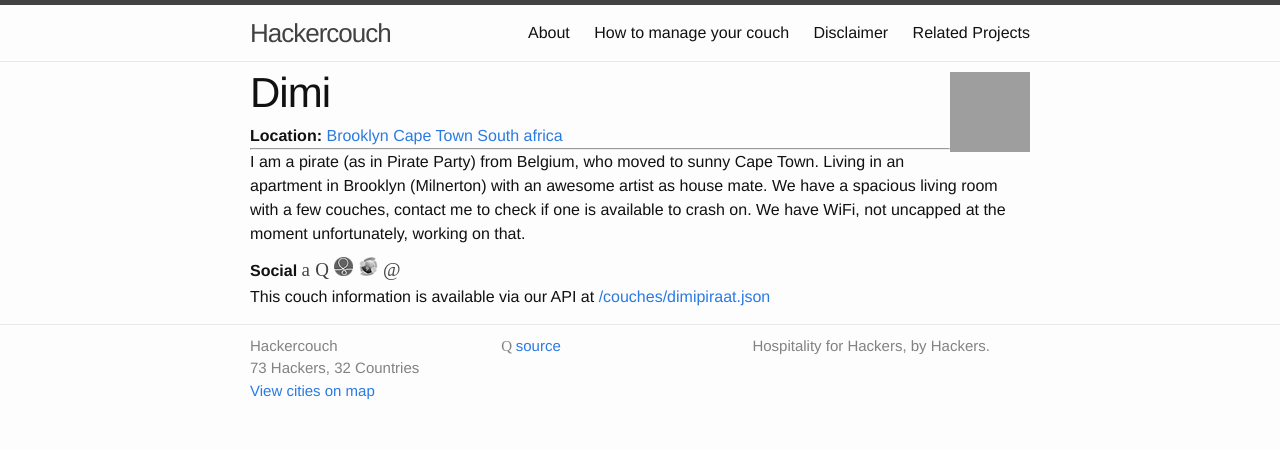
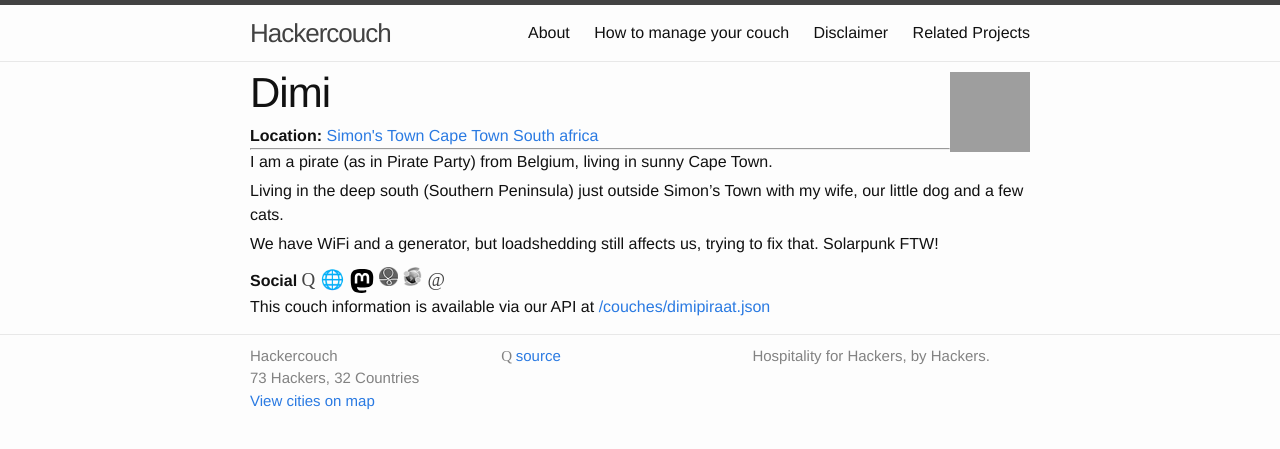
Before and after one commit to hackercouch/hackercouch, a Jekyll site: the page built from _couches/dimipiraat.md, in a window 1280 px wide, cut to the strip 0-449 px from the top of the page. Built offline with Jekyll 4.4.1, drawn with Linux system fonts in a browser that asks for light colours; some web fonts are replaced; grey boxes are pictures that could not be loaded.

Commit message:
Update dimipiraat.md
I've moved, I'm not active on Twitter any more and am now on Mastodon.
Updating my profile to reflects this.

```diff
--- a/_couches/dimipiraat.md
+++ b/_couches/dimipiraat.md
@@ -2,14 +2,17 @@
 name: Dimi
 city: Cape Town
 country: ZA
-region: Brooklyn
+region: Simon's Town
 email: dimi@zonk.be
+website: https://zonk.be
 github: dimipiraat
-twitter: dimipiraat
+mastodon: https://sunbeam.city/@dimi
 couchsurfing: dimipiraat
 bewelcome: dimid
 ---
 
-I am a pirate (as in Pirate Party) from Belgium, who moved to sunny Cape Town.
-Living in an apartment in Brooklyn (Milnerton) with an awesome artist as house mate. We have a spacious living room with a few couches, contact me to check if one is available to crash on.
-We have WiFi, not uncapped at the moment unfortunately, working on that.
+I am a pirate (as in Pirate Party) from Belgium, living in sunny Cape Town.
+
+Living in the deep south (Southern Peninsula) just outside Simon's Town with my wife, our little dog and a few cats.
+
+We have WiFi and a generator, but loadshedding still affects us, trying to fix that. Solarpunk FTW!
```
